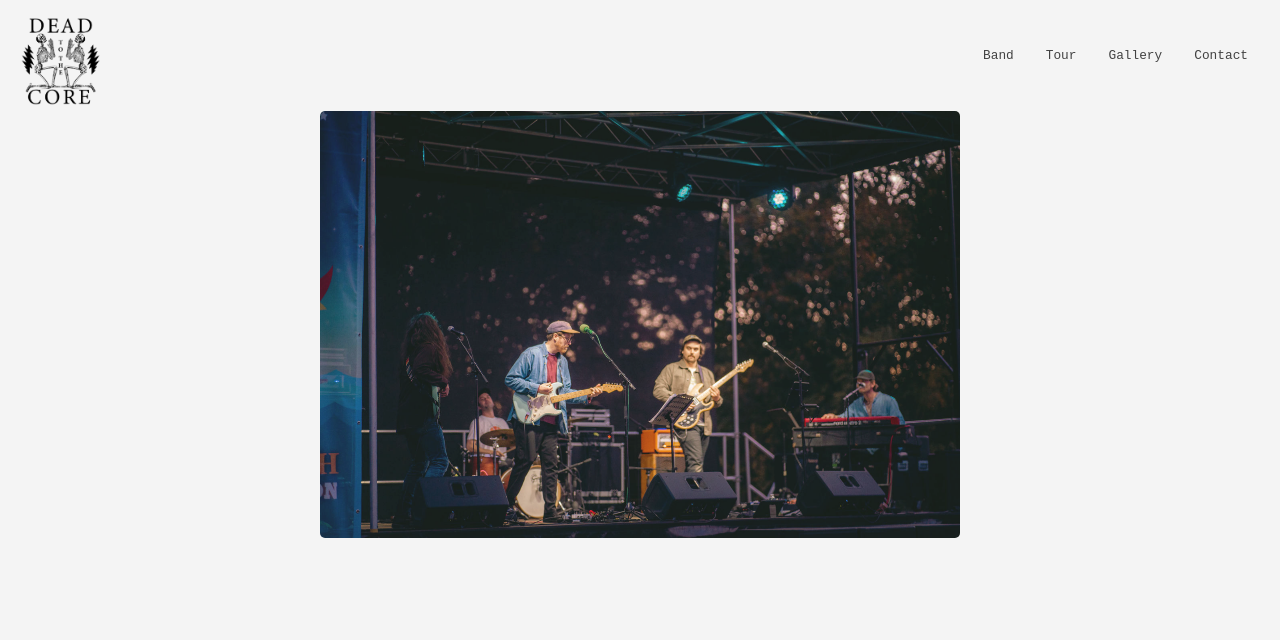
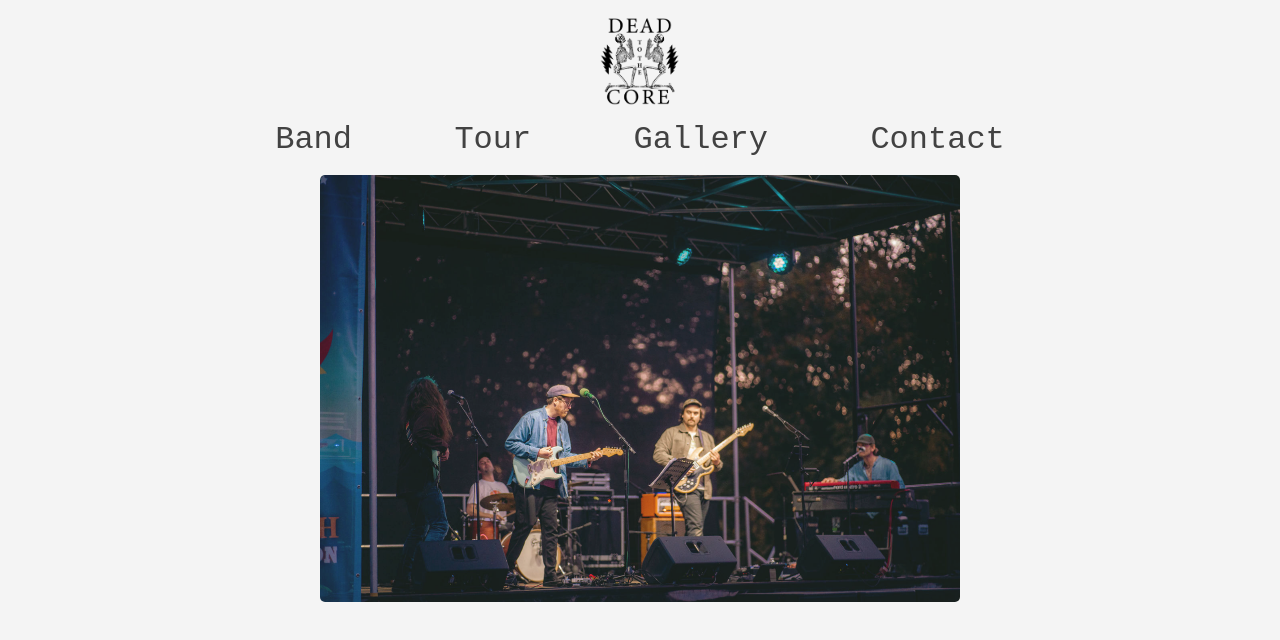
Before and after one commit to philtodisco/dead-to-the-core-client, a React (Create React App) app in the folder client/: page / in a window 1280 px wide. Shown: the top 640 px of the page. Built offline with nearby package versions, Linux system fonts and the light colour scheme; a web font is replaced by a local one.

Commit message:
Fix css bugs/redundant styles

```diff
--- a/client/src/Navbar.js
+++ b/client/src/Navbar.js
@@ -4,6 +4,7 @@ import LogoImage from "./images/dttc-logo.png"
 export const Navbar = () => {
   return <nav className="nav">
     <Link to ="/" className="site-title"><img id="logo-image" src={LogoImage} alt="logo" /></Link>
+    {/* <Link to ="/" className="site-title">Dead To The Core</Link> */}
     <ul className="nav-links">
       <Link to ="/band">Band</Link>
       <Link to ="/tour">Tour</Link>
--- a/client/src/styles.css
+++ b/client/src/styles.css
@@ -14,28 +14,27 @@ body {
 
 .nav {
     display: flex;
-    justify-content: space-between;
+    flex-direction: column;
     align-items: center;
     font-family: "letter-gothic-std", monospace;
     font-weight: 400;
-    font-style: normal;
 }
 
 #logo-image {
     max-width: 7vw;
-    margin-left: 1rem;
-    margin-top: 1rem;
-    /* margin-right: 22vw; */
+    display: flex;
+    margin: 1rem;
 }
 
 .nav-links {
-    font-size: 1vw;
+    font-size: 2rem;
     opacity: 90%;
-    margin-right: 1rem;
+    padding: 0px;
+    margin: 0px;
 }
 
 .nav-links > a {
-    padding: 1rem;
+    padding: 4vw;
 }
 
 .nav-links > a:hover {
@@ -59,6 +58,7 @@ a {
     min-width: 30rem;
     border-radius: 5px;
     opacity: 90%;
+    margin: 1rem;
 }
 
 .social-links {
@@ -74,3 +74,136 @@ a {
 .social-links > a:hover {
     opacity: 50%;
 }
+
+/* Minion Pro Regular
+font-family: "minion-pro", serif;
+font-weight: 400;
+font-style: normal;
+Minion Pro Italic
+font-family: "minion-pro", serif;
+font-weight: 400;
+font-style: italic;
+Minion Pro Bold
+font-family: "minion-pro", serif;
+font-weight: 700;
+font-style: normal;
+Minion Pro Bold Italic
+font-family: "minion-pro", serif;
+font-weight: 700;
+font-style: italic;
+Minion Pro Caption
+font-family: "minion-pro-caption", serif;
+font-weight: 400;
+font-style: normal;
+Minion Pro Italic Caption
+font-family: "minion-pro-caption", serif;
+font-weight: 400;
+font-style: italic;
+Minion Pro Bold Caption
+font-family: "minion-pro-caption", serif;
+font-weight: 700;
+font-style: normal;
+Minion Pro Bold Italic Caption
+font-family: "minion-pro-caption", serif;
+font-weight: 700;
+font-style: italic;
+Minion Pro Display
+font-family: "minion-pro-display", serif;
+font-weight: 400;
+font-style: normal;
+Minion Pro Italic Display
+font-family: "minion-pro-display", serif;
+font-weight: 400;
+font-style: italic;
+Minion Pro Bold Display
+font-family: "minion-pro-display", serif;
+font-weight: 700;
+font-style: normal;
+Minion Pro Bold Italic Display
+font-family: "minion-pro-display", serif;
+font-weight: 700;
+font-style: italic;
+Minion Pro Subhead
+font-family: "minion-pro-subhead", serif;
+font-weight: 400;
+font-style: normal;
+Minion Pro Italic Subhead
+font-family: "minion-pro-subhead", serif;
+font-weight: 400;
+font-style: italic;
+Minion Pro Bold Subhead
+font-family: "minion-pro-subhead", serif;
+font-weight: 700;
+font-style: normal;
+Minion Pro Bold Italic Subhead
+font-family: "minion-pro-subhead", serif;
+font-weight: 700;
+font-style: italic;
+Minion Std Black
+font-family: "minion-std-black", serif;
+font-weight: 400;
+font-style: normal;
+Minion Pro Cond
+font-family: "minion-pro-condensed", serif;
+font-weight: 400;
+font-style: normal;
+Minion Pro Cond Italic
+font-family: "minion-pro-condensed", serif;
+font-weight: 400;
+font-style: italic;
+Minion Pro Bold Cond
+font-family: "minion-pro-condensed", serif;
+font-weight: 700;
+font-style: normal;
+Minion Pro Bold Cond Italic
+font-family: "minion-pro-condensed", serif;
+font-weight: 700;
+font-style: italic;
+Minion Pro Cond Caption
+font-family: "minion-pro-condensed-caption", serif;
+font-weight: 400;
+font-style: normal;
+Minion Pro Cond Italic Caption
+font-family: "minion-pro-condensed-caption", serif;
+font-weight: 400;
+font-style: italic;
+Minion Pro Bold Cond Caption
+font-family: "minion-pro-condensed-caption", serif;
+font-weight: 700;
+font-style: normal;
+Minion Pro Bold Cond Italic Caption
+font-family: "minion-pro-condensed-caption", serif;
+font-weight: 700;
+font-style: italic;
+Minion Pro Cond Display
+font-family: "minion-pro-condensed-display", serif;
+font-weight: 400;
+font-style: normal;
+Minion Pro Cond Italic Display
+font-family: "minion-pro-condensed-display", serif;
+font-weight: 400;
+font-style: italic;
+Minion Pro Bold Cond Display
+font-family: "minion-pro-condensed-display", serif;
+font-weight: 700;
+font-style: normal;
+Minion Pro Bold Cond Italic Display
+font-family: "minion-pro-condensed-display", serif;
+font-weight: 700;
+font-style: italic;
+Minion Pro Cond Subhead
+font-family: "minion-pro-condensed-subhead", serif;
+font-weight: 400;
+font-style: normal;
+Minion Pro Cond Italic Subhead
+font-family: "minion-pro-condensed-subhead", serif;
+font-weight: 400;
+font-style: italic;
+Minion Pro Bold Cond Subhead
+font-family: "minion-pro-condensed-subhead", serif;
+font-weight: 700;
+font-style: normal;
+Minion Pro Bold Cond Italic Subhead
+font-family: "minion-pro-condensed-subhead", serif;
+font-weight: 700;
+font-style: italic; */
```
